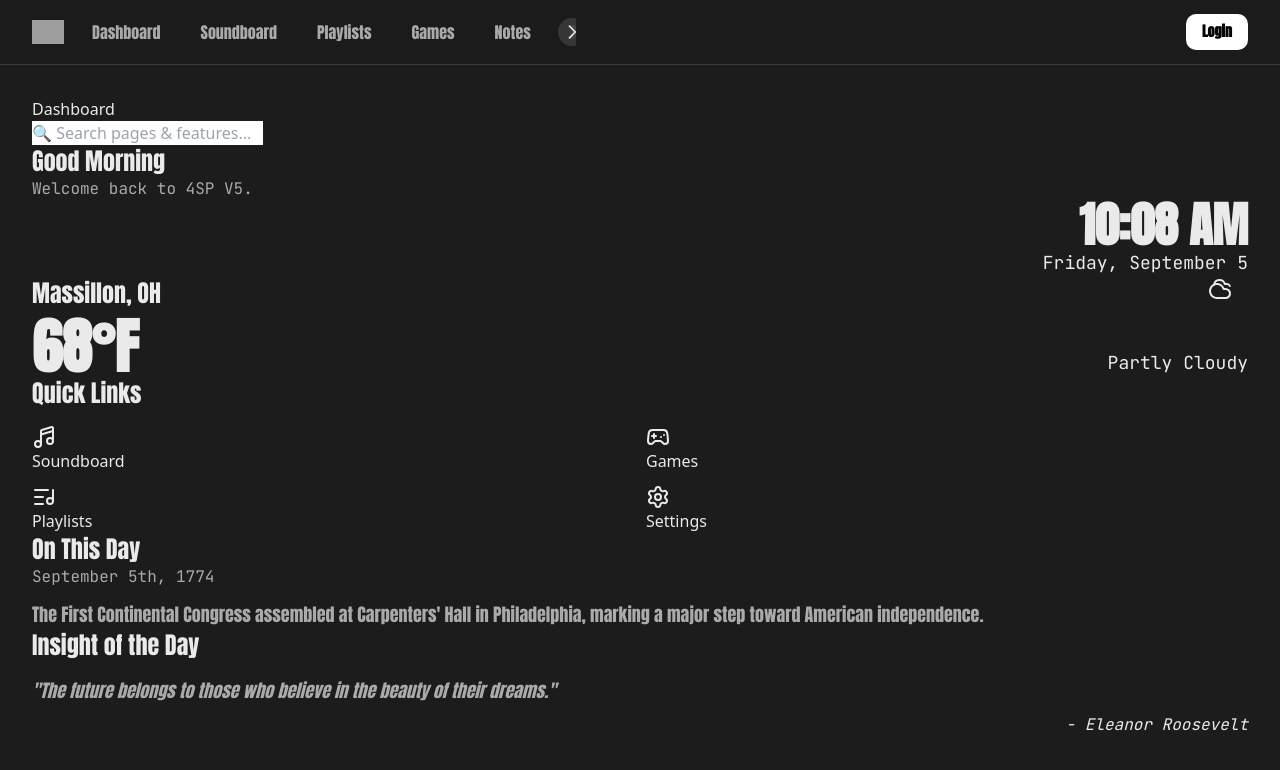
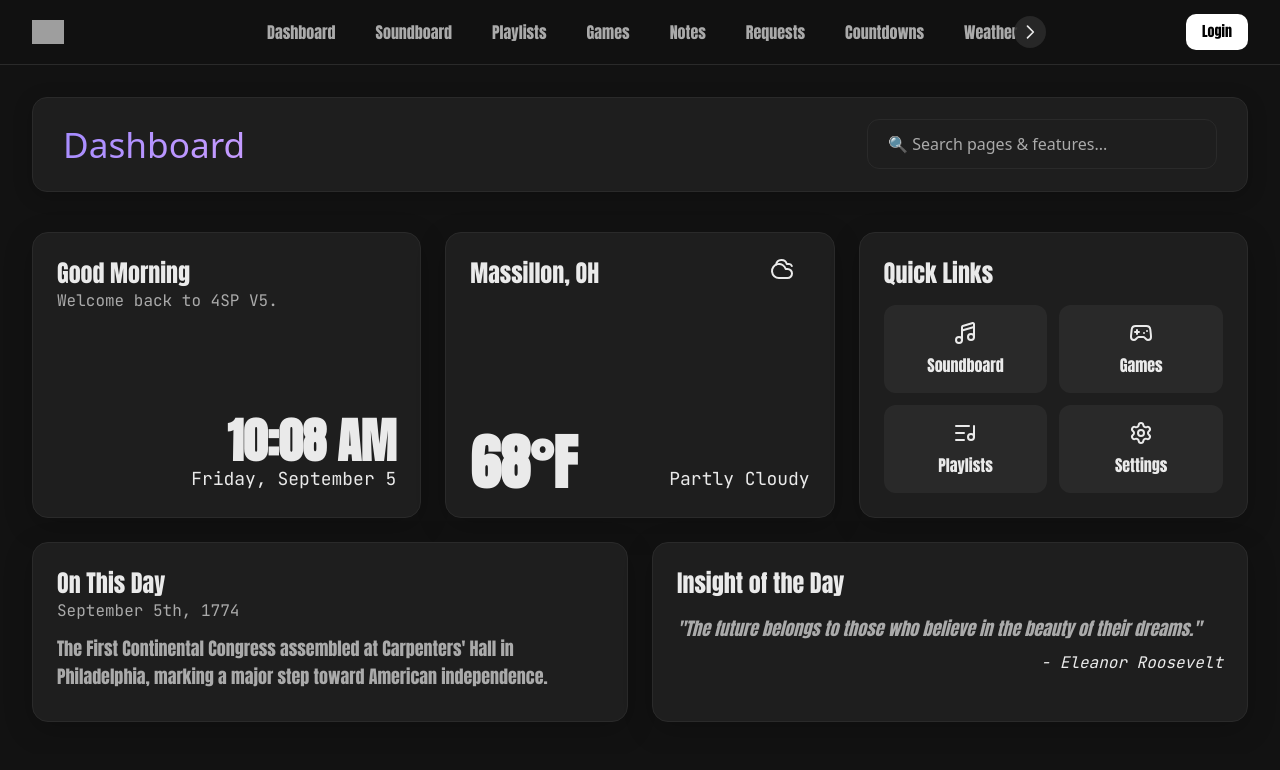
Before and after one commit to 4simpleproblems/Project_Zirconium, a plain HTML site: page index.html in a window 1280 px wide. Drawn offline with nearby package versions, Linux system fonts and the light colour scheme; grey boxes are pictures that could not be loaded.

Commit message:
Update main.css

```diff
--- a/main.css
+++ b/main.css
@@ -2,25 +2,25 @@
 @import url('https://cdn.jsdelivr.net/npm/tailwindcss@2.2.19/dist/tailwind.min.css');
 
 :root {
-    /* Font Families - Updated to use local fonts */
+    /* Font Families */
     --font-primary: 'Primary', sans-serif;
     --font-secondary: 'Secondary', monospace;
 
     /* Light Theme Colors */
-    --bg-primary-light: #F5F5F5; /* Very light grey */
+    --bg-primary-light: #F5F5F5;
     --bg-secondary-light: #EAEAEA;
-    --text-primary-light: #2A2A2A; /* Lightish black */
+    --text-primary-light: #2A2A2A;
     --text-secondary-light: #555555;
     --border-light: #DCDCDC;
     --accent-light: #000000;
     --accent-text-light: #FFFFFF;
 
     /* Dark Theme Colors */
-    --bg-primary-dark: #1C1C1C; /* Darker background */
-    --bg-secondary-dark: #2A2A2A;
-    --text-primary-dark: #EAEAEA; /* Very light grey */
+    --bg-primary-dark: #121212;
+    --bg-secondary-dark: #1E1E1E;
+    --text-primary-dark: #EAEAEA;
     --text-secondary-dark: #AAAAAA;
-    --border-dark: #3A3A3A;
+    --border-dark: #2A2A2A;
     --accent-dark: #FFFFFF;
     --accent-text-dark: #000000;
 }
@@ -30,141 +30,113 @@ body {
     transition: background-color 0.3s ease, color 0.3s ease;
 }
 
-body.light-mode {
-    background-color: var(--bg-primary-light);
-    color: var(--text-primary-light);
-}
-
-body.dark-mode {
-    background-color: var(--bg-primary-dark);
-    color: var(--text-primary-dark);
-}
+body.light-mode { background-color: var(--bg-primary-light); color: var(--text-primary-light); }
+body.dark-mode { background-color: var(--bg-primary-dark); color: var(--text-primary-dark); }
 
 .primary-font { font-family: var(--font-primary); }
 .secondary-font { font-family: var(--font-secondary); }
 
-/* Component Styling with Variables */
+/* Component Styling */
 #navbar {
     transition: background-color 0.3s ease, border-color 0.3s ease, opacity 0.3s ease;
-    backdrop-filter: blur(10px);
+    backdrop-filter: blur(12px) saturate(150%);
+    -webkit-backdrop-filter: blur(12px) saturate(150%);
+}
+.light-mode #navbar { background-color: rgba(245, 245, 245, 0.75); border-bottom: 1px solid var(--border-light); }
+.dark-mode #navbar { background-color: rgba(18, 18, 18, 0.75); border-bottom: 1px solid var(--border-dark); }
+
+.light-mode #main-content p { color: var(--text-secondary-light); }
+.dark-mode #main-content p { color: var(--text-secondary-dark); }
+
+/* Scrollable Nav Menu */
+.nav-tabs-container { flex-grow: 1; display: flex; justify-content: center; align-items: center; overflow: hidden; }
+.nav-scroll-wrapper { position: relative; max-width: 800px; }
+.nav-tabs-scroller { display: flex; overflow-x: scroll; scrollbar-width: none; -ms-overflow-style: none; padding: 0 20px; transition: transform 0.4s ease-in-out; }
+.nav-tabs-scroller::-webkit-scrollbar { display: none; }
+.nav-arrow { position: absolute; top: 50%; transform: translateY(-50%); z-index: 10; cursor: pointer; width: 32px; height: 32px; border-radius: 50%; display: flex; align-items: center; justify-content: center; transition: all 0.2s ease; opacity: 0; pointer-events: none; }
+.nav-arrow.visible { opacity: 1; pointer-events: auto; }
+.dark-mode .nav-arrow { background-color: rgba(42, 42, 42, 0.9); }
+.dark-mode .nav-arrow:hover { background-color: var(--border-dark); }
+#nav-arrow-left { left: -15px; }
+#nav-arrow-right { right: -15px; }
+.nav-link { transition: all 0.2s ease; padding: 8px 16px; border-radius: 10px; white-space: nowrap; }
+.dark-mode .nav-link { color: var(--text-secondary-dark); }
+.dark-mode .nav-link:hover { background-color: var(--bg-secondary-dark); color: var(--text-primary-dark); }
+
+/* Account Menu */
+.account-menu { transition: opacity 0.2s ease-out, transform 0.2s ease-out; transform-origin: top right; border-radius: 10px; }
+.dark-mode .account-menu { background-color: #222222; border: 1px solid var(--border-dark); }
+.menu-hidden { opacity: 0; transform: scale(0.95) translateY(-10px); pointer-events: none; }
+.menu-visible { opacity: 1; transform: scale(1) translateY(0); pointer-events: auto; }
+.btn-primary { transition: all 0.2s ease; border-radius: 10px; padding: 8px 16px; }
+.dark-mode .btn-primary { background-color: var(--accent-dark); color: var(--accent-text-dark); }
+.dark-mode .btn-primary:hover { background-color: #DDD; }
+.menu-item { transition: background-color 0.2s ease; display: flex; align-items: center; gap: 12px; width: 100%; text-align: left; padding: 10px 16px; border-radius: 6px; }
+.dark-mode .menu-item:hover { background-color: var(--bg-secondary-dark); }
+.menu-item svg { width: 18px; height: 18px; }
+.dark-mode .menu-item svg { color: var(--text-secondary-dark); }
+.dark-mode .theme-switcher button.active { background-color: var(--accent-dark) !important; color: var(--accent-text-dark) !important; }
+
+/* Dashboard Styles */
+.main-content { flex: 1; overflow-y: auto; position: relative; }
+.dashboard-header { display: flex; justify-content: space-between; align-items: center; margin-bottom: 2.5rem; background: var(--bg-secondary-dark); padding: 1.25rem 1.875rem; border-radius: 15px; box-shadow: 0 4px 20px rgba(0,0,0,0.2); border: 1px solid var(--border-dark); }
+.dashboard-title { margin: 0; font-size: 2.2em; background: linear-gradient(135deg, #A48BFF 0%, #C89DFF 100%); -webkit-background-clip: text; -webkit-text-fill-color: transparent; background-clip: text; }
+.search-container { position: relative; width: 350px; }
+#dashboardSearch { width: 100%; padding: 12px 20px; font-size: 1em; color: var(--text-primary-dark); background: var(--bg-secondary-dark); border: 1px solid var(--border-dark); border-radius: 12px; outline: none; transition: all 0.3s ease; }
+#dashboardSearch::placeholder { color: var(--text-secondary-dark); }
+#dashboardSearch:focus { box-shadow: 0 0 0 3px rgba(172, 140, 255, 0.3); border-color: #ac8cff; }
+
+/* New Redesigned Widgets */
+.dashboard-grid {
+    display: grid;
+    grid-template-columns: repeat(1, 1fr);
+    gap: 1rem;
+}
+@media (min-width: 768px) {
+    .dashboard-grid {
+        grid-template-columns: repeat(6, 1fr);
+        gap: 1.5rem;
+    }
+}
+.dashboard-card-v2 {
+    background-color: var(--bg-secondary-dark);
+    border-radius: 16px;
+    padding: 1.5rem;
+    box-shadow: 0 8px 30px rgba(0,0,0,0.2);
+    border: 1px solid var(--border-dark);
+    transition: transform 0.3s ease, box-shadow 0.3s ease;
+    display: flex;
+    flex-direction: column;
+    min-height: 180px;
+}
+.dashboard-card-v2:hover {
+    transform: translateY(-5px);
+    box-shadow: 0 12px 40px rgba(0,0,0,0.3);
 }
 
-.light-mode #navbar {
-    background-color: rgba(245, 245, 245, 0.8);
-    border-bottom: 1px solid var(--border-light);
+/* Specific Widget Styles */
+.quick-link-item {
+    background-color: rgba(255, 255, 255, 0.05);
+    border-radius: 12px;
+    display: flex;
+    flex-direction: column;
+    align-items: center;
+    justify-content: center;
+    gap: 0.5rem;
+    padding: 1rem;
+    font-family: var(--font-primary);
+    transition: all 0.2s ease-in-out;
+}
+.quick-link-item:hover {
+    background-color: rgba(255, 255, 255, 0.1);
+    color: #ac8cff;
+    transform: scale(1.05);
+}
+.quick-link-item i {
+    width: 32px;
+    height: 32px;
 }
 
-.dark-mode #navbar {
-    background-color: rgba(28, 28, 28, 0.8); /* Darker navbar background */
-    border-bottom: 1px solid var(--border-dark);
-}
-
-#main-content p {
-    color: var(--text-secondary-light);
-}
-
-.dark-mode #main-content p {
-    color: var(--text-secondary-dark);
-}
-
-/* Reusable animated link/button style */
-.nav-link {
-    transition: background-color 0.2s ease, color 0.2s ease;
-    padding: 8px 16px;
-    border-radius: 10px; /* More rounded */
-    white-space: nowrap; /* Prevent tabs from wrapping */
-}
-.light-mode .nav-link { color: var(--text-secondary-light); }
-.dark-mode .nav-link { color: var(--text-secondary-dark); }
-.light-mode .nav-link:hover { background-color: var(--bg-secondary-light); color: var(--text-primary-light); }
-.dark-mode .nav-link:hover { background-color: var(--bg-secondary-dark); color: var(--text-primary-dark); }
-
-/* New Styles for Horizontally Scrollable Menu */
-.nav-tabs-container {
-    position: relative;
-    overflow: hidden;
-    max-width: 500px; /* Adjust as needed */
-}
-.nav-tabs-wrapper {
-    display: flex;
-    align-items: center;
-    transition: transform 0.4s ease-in-out;
-}
-.nav-arrow {
-    position: absolute;
-    top: 50%;
-    transform: translateY(-50%);
-    z-index: 10;
-    cursor: pointer;
-    width: 28px;
-    height: 28px;
-    border-radius: 50%;
-    display: flex;
-    align-items: center;
-    justify-content: center;
-    transition: background-color 0.2s ease, opacity 0.2s ease;
-    opacity: 0;
-    pointer-events: none;
-}
-.nav-arrow.visible {
-    opacity: 1;
-    pointer-events: auto;
-}
-.light-mode .nav-arrow { background-color: rgba(234, 234, 234, 0.9); }
-.dark-mode .nav-arrow { background-color: rgba(58, 58, 58, 0.9); }
-.light-mode .nav-arrow:hover { background-color: var(--border-light); }
-.dark-mode .nav-arrow:hover { background-color: var(--border-dark); }
-#nav-arrow-left { left: -10px; }
-#nav-arrow-right { right: -10px; }
-
-
-/* Account Menu */
-.account-menu {
-    transition: opacity 0.2s ease-out, transform 0.2s ease-out;
-    transform-origin: top right;
-    border-radius: 10px; /* More rounded */
-}
-.light-mode .account-menu { background-color: var(--bg-primary-light); border: 1px solid var(--border-light); }
-.dark-mode .account-menu { background-color: var(--bg-secondary-dark); border: 1px solid var(--border-dark); }
-
-.menu-hidden {
-    opacity: 0;
-    transform: scale(0.95) translateY(-10px);
-    pointer-events: none;
-}
-
-.menu-visible {
-    opacity: 1;
-    transform: scale(1) translateY(0);
-    pointer-events: auto;
-}
-
-/* Login/Logout/Settings Buttons */
-.btn-primary {
-    transition: background-color 0.2s ease, color 0.2s ease;
-    border-radius: 10px; /* More rounded */
-    padding: 8px 16px;
-    font-weight: 600;
-}
-.light-mode .btn-primary { background-color: var(--accent-light); color: var(--accent-text-light); }
-.dark-mode .btn-primary { background-color: var(--accent-dark); color: var(--accent-text-dark); }
-.light-mode .btn-primary:hover { background-color: #333; }
-.dark-mode .btn-primary:hover { background-color: #DDD; }
-
-.menu-item {
-    transition: background-color 0.2s ease;
-    display: block;
-    width: 100%;
-    text-align: left;
-    padding: 10px 16px; /* Increased padding */
-    border-radius: 6px;
-    margin: 4px;
-}
-.light-mode .menu-item:hover { background-color: var(--bg-secondary-light); }
-.dark-mode .menu-item:hover { background-color: var(--bg-secondary-dark); }
-
-.theme-switcher button.active {
-    font-weight: bold;
-}
-.light-mode .theme-switcher button.active { color: var(--accent-light); }
-.dark-mode .theme-switcher button.active { color: var(--accent-dark); }
+/* Modal Styles (for future use if needed) */
+.modal { display: none; }
+.modal.modal-open { display: flex; }
```
